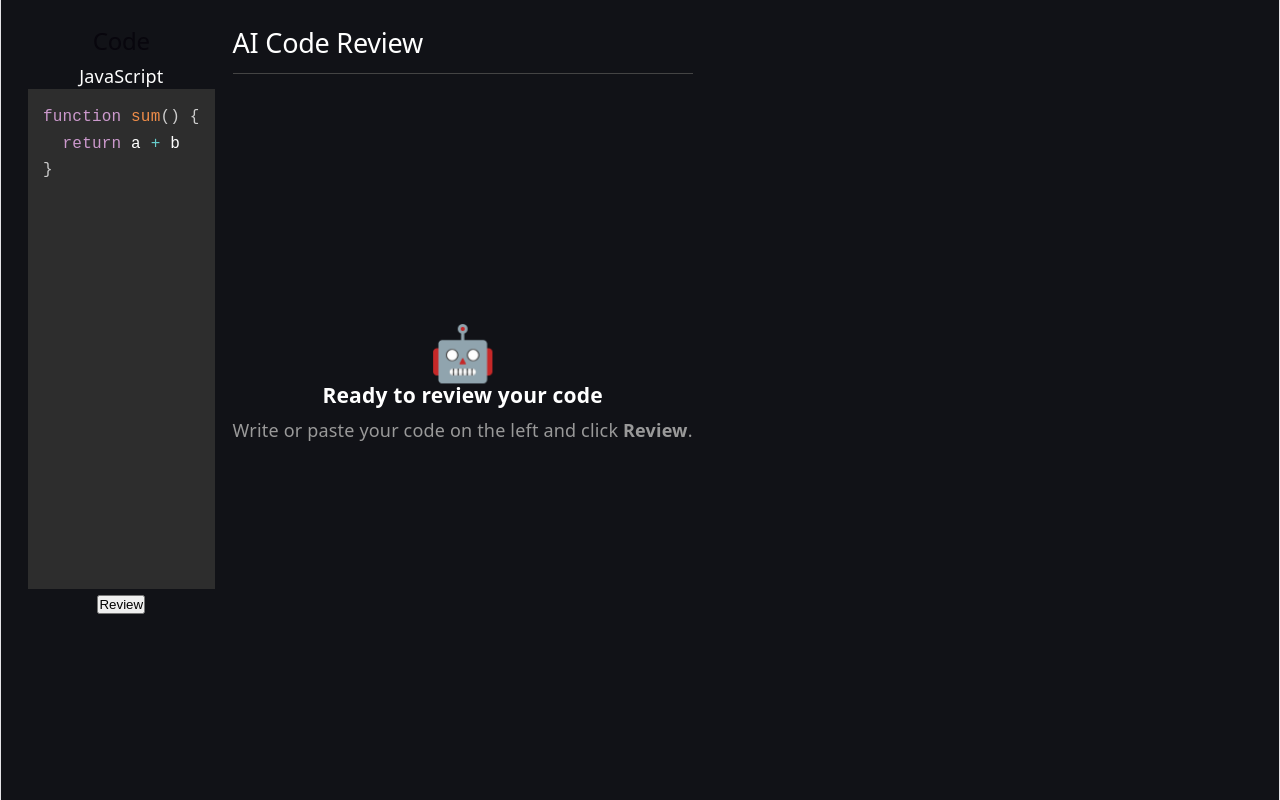
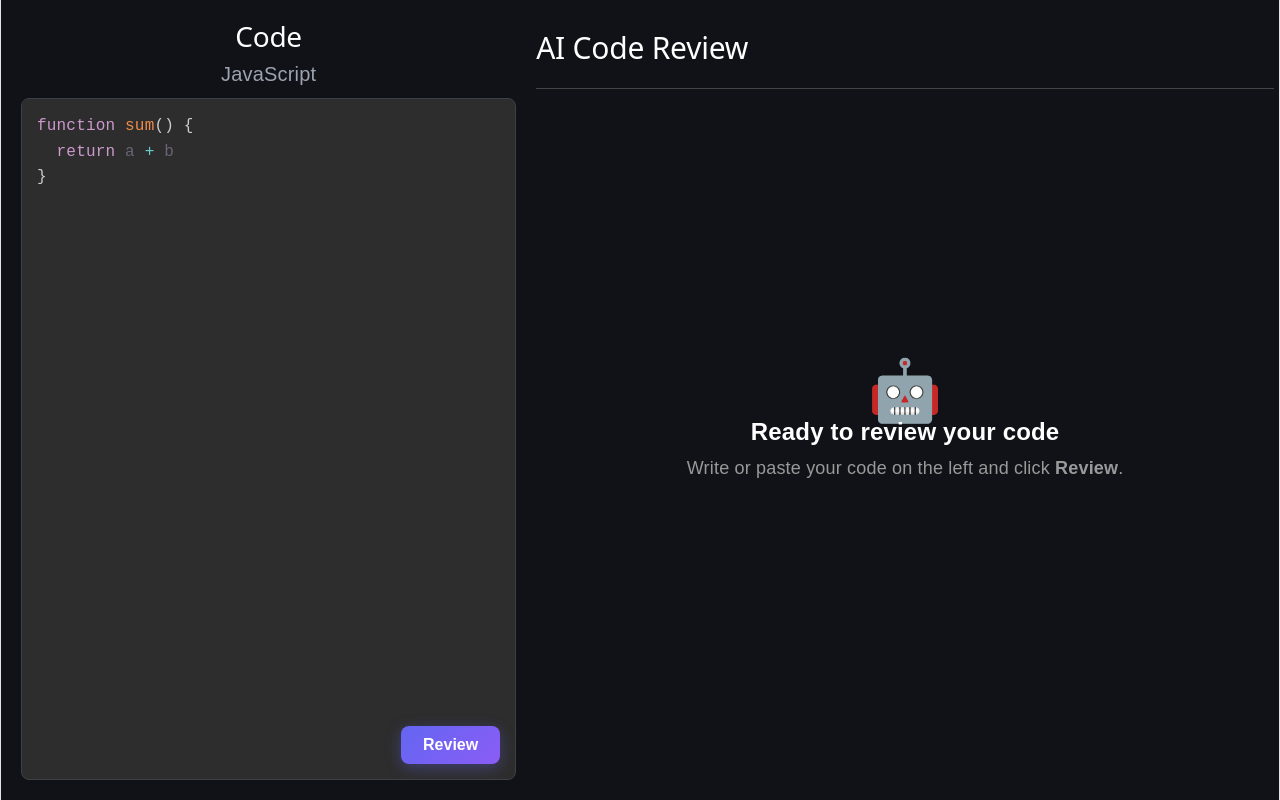
Before and after one commit to trnvra/code-reviewer, a React app in the folder Frontend/: page / in a window 1280 px wide. Built offline with nearby package versions, Linux system fonts and the light colour scheme; the HTML template or start-up script is replaced by a standard one.

Commit message:
fix editor review layout and scrolling

```diff
--- a/Frontend/src/App.css
+++ b/Frontend/src/App.css
@@ -7,142 +7,156 @@
 html,
 body,
 #root {
+    width: 100%;
     height: 100%;
-  width: 100%;
+    overflow: hidden;
 }
 
 body {
-  background-color: #111217;
-  color: white;
-  overflow: hidden;
+    background: #111217;
+    font-family: Arial, sans-serif;
 }
 
 /* =========================
    MAIN LAYOUT
 ========================= */
 
-main {
+main.app {
+    width: 100%;
     height: 100vh;
-  width: 100%;
-  padding: 1.5rem;
+    padding: 20px;
     display: flex;
-  gap: 1rem;
-  background-color: #111217;
+    gap: 20px;
+    background: #111217;
     overflow: hidden;
 }
 
 /* =========================
-   LEFT = 40%
-   RIGHT = 60%
+   LEFT - CODE EDITOR
+   40%
 ========================= */
 
-main .left {
+.editor-section {
+    flex: 0 0 40%;
     width: 40%;
-  flex: 0 0 40%;
     height: 100%;
-  position: relative;
-  overflow: hidden;
-  border-radius: 0.7rem;
-  background-color: #0c0c0c;
-  border: 1px solid #333;
+    min-width: 0;
+
+    display: flex;
+    flex-direction: column;
 }
 
-main .right {
-  width: 60%;
-  flex: 0 0 60%;
-  height: 100%;
-  overflow-y: auto;
-  overflow-x: hidden;
-  border-radius: 0.7rem;
-  background-color: #18191f;
-  border: 1px solid #333;
-  padding: 1.5rem 2rem;
-  font-size: 1.05rem;
-  color: #d5d5d5;
+/* Code heading */
+
+.editor-header {
+    flex-shrink: 0;
+    text-align: center;
+    margin-bottom: 10px;
 }
 
-/* =========================
-   CODE EDITOR
-   ========================= */
-
-.left .code {
-  height: 100%;
-  width: 100%;
-  background-color: #0c0c0c;
+.editor-header h2 {
+    color: white;
+    font-size: 28px;
+    margin-bottom: 8px;
 }
 
-.left .code textarea,
-.left .code pre {
+.editor-header span {
+    color: #9ca3af;
+    font-size: 20px;
+}
+
+/* Editor box */
+
+.editor-container {
+    position: relative;
+
+    flex: 1;
+    min-height: 0;
+    width: 100%;
+
+    background: #2d2d2d;
+    border-radius: 8px;
+    overflow: hidden;
+
+    border: 1px solid #3f3f46;
+}
+
+/* react-simple-code-editor */
+
+.editor-container textarea,
+.editor-container pre {
     width: 100% !important;
     height: 100% !important;
-  min-width: 0 !important;
+    min-height: 100% !important;
+
     margin: 0 !important;
-  padding: 1rem !important;
-  border-radius: 0.7rem;
-  background-color: #0c0c0c !important;
+    padding: 15px !important;
+
+    font-family: "Fira Code", "Fira Mono", monospace !important;
+    font-size: 16px !important;
+    line-height: 1.6 !important;
+
+    box-sizing: border-box !important;
 }
 
-/* =========================
-   REVIEW BUTTON
-   ========================= */
+/* Review button */
 
-main .left .review {
+.review-button {
     position: absolute;
-  bottom: 1rem;
-  right: 1rem;
+    bottom: 15px;
+    right: 15px;
 
-  background: linear-gradient(135deg, #7c5cff, #a855f7);
+    padding: 10px 22px;
+
+    border: none;
+    border-radius: 8px;
+
+    background: linear-gradient(135deg, #6366f1, #8b5cf6);
     color: white;
 
-  padding: 0.7rem 1.8rem;
-
-  font-size: 1rem;
+    font-size: 16px;
     font-weight: 600;
-
-  border: none;
-  border-radius: 0.6rem;
 
     cursor: pointer;
 
-  box-shadow: 0 5px 20px rgba(124, 92, 255, 0.35);
+    box-shadow: 0 4px 15px rgba(99, 102, 241, 0.35);
 
-  transition: all 0.2s ease;
+    transition: 0.2s ease;
 }
 
-main .left .review:hover {
+.review-button:hover {
     transform: translateY(-2px);
-  box-shadow: 0 8px 25px rgba(124, 92, 255, 0.5);
+    box-shadow: 0 6px 20px rgba(99, 102, 241, 0.5);
 }
 
-main .left .review:active {
-  transform: translateY(0);
-}
-
-main .left .review:disabled {
+.review-button:disabled {
     opacity: 0.6;
     cursor: not-allowed;
     transform: none;
 }
 
 /* =========================
-   RIGHT SIDE SCROLL
+   RIGHT - AI REVIEW
+   60%
 ========================= */
 
-main .right::-webkit-scrollbar {
-  width: 8px;
-}
+.review-section {
+    flex: 0 0 60%;
+    width: 60%;
+    height: 100%;
 
-main .right::-webkit-scrollbar-track {
-  background: #111217;
-}
+    min-width: 0;
+    min-height: 0;
 
-main .right::-webkit-scrollbar-thumb {
-  background: #555;
-  border-radius: 10px;
-}
+    display: flex;
+    flex-direction: column;
 
-main .right::-webkit-scrollbar-thumb:hover {
-  background: #777;
+    color: #d5d5d5;
+
+    overflow-y: auto;
+    overflow-x: hidden;
+
+    padding: 0 5px 30px 0;
 }
 
 /* =========================
@@ -150,125 +164,141 @@ main .right::-webkit-scrollbar-thumb:hover {
 ========================= */
 
 .review-header {
+    flex-shrink: 0;
+
     display: flex;
     align-items: center;
     justify-content: space-between;
 
-  margin-bottom: 1rem;
-  padding-bottom: 0.8rem;
+    padding: 10px 0 15px;
+
+    margin-bottom: 20px;
 
     border-bottom: 1px solid #444;
 }
 
 .review-header h2 {
-  margin: 0;
-  color: #ffffff;
-  font-size: 1.5rem;
+    color: white;
+    font-size: 30px;
 }
 
 /* =========================
    AI BADGE
 ========================= */
 
-.ai-badge,
-.demo-badge {
-  padding: 0.45rem 0.8rem;
+.ai-badge {
+    padding: 10px 18px;
 
-  border-radius: 0.5rem;
+    border-radius: 10px;
 
-  font-size: 0.8rem;
+    background: rgba(0, 200, 100, 0.15);
+    color: #6cffaa;
+
+    font-size: 15px;
     font-weight: 600;
 }
 
-.ai-badge {
-  background-color: rgba(0, 200, 100, 0.15);
-  color: #6cffaa;
-}
+.demo-badge {
+    padding: 10px 18px;
 
-.demo-badge {
-  background-color: rgba(255, 190, 0, 0.15);
+    border-radius: 10px;
+
+    background: rgba(255, 190, 0, 0.15);
     color: #ffd35a;
+
+    font-size: 15px;
+    font-weight: 600;
 }
 
 /* =========================
-   MARKDOWN CONTENT
+   REVIEW CONTENT
 ========================= */
 
 .review-content {
     width: 100%;
+    min-width: 0;
 }
 
 .review-content p {
-  text-align: left;
-  line-height: 1.7;
-  margin-bottom: 1rem;
-  color: #d0d0d0;
+    margin-bottom: 20px;
+    color: #d5d5d5;
+    line-height: 1.8;
+    font-size: 18px;
 }
 
 .review-content h1,
 .review-content h2,
 .review-content h3 {
-  text-align: left;
-  color: #ffffff;
-  margin-top: 1.5rem;
-  margin-bottom: 0.7rem;
+    color: white;
+    margin-top: 25px;
+    margin-bottom: 15px;
 }
 
 .review-content h1 {
-  font-size: 1.6rem;
+    font-size: 28px;
 }
 
 .review-content h2 {
-  font-size: 1.35rem;
+    font-size: 25px;
 }
 
 .review-content h3 {
-  font-size: 1.15rem;
+    font-size: 21px;
 }
+
+/* Lists */
 
 .review-content ul,
 .review-content ol {
-  padding-left: 1.5rem;
-  margin-bottom: 1rem;
+    padding-left: 30px;
+    margin-bottom: 20px;
 }
 
 .review-content li {
-  margin-bottom: 0.5rem;
-  line-height: 1.6;
+    margin-bottom: 10px;
+    line-height: 1.7;
+}
+
+/* Horizontal line */
+
+.review-content hr {
+    border: none;
+    border-top: 1px solid #444;
+    margin: 25px 0;
 }
 
 /* =========================
-   CODE BLOCKS IN REVIEW
+   CODE BLOCKS INSIDE REVIEW
 ========================= */
 
 .review-content pre {
     width: 100%;
+    max-width: 100%;
+
     overflow-x: auto;
 
-  padding: 1rem;
-  margin: 1rem 0;
+    padding: 15px;
+    margin: 20px 0;
 
-  border-radius: 0.6rem;
+    border-radius: 8px;
 
-  background-color: #1e1e1e !important;
+    background: #1e1e1e !important;
 }
 
 .review-content pre code {
-  font-family: "Fira Code", monospace;
-  font-size: 0.9rem;
+    font-family: "Fira Code", "Fira Mono", monospace;
+    font-size: 14px;
     white-space: pre;
 }
 
-/* =========================
-   INLINE CODE
-   ========================= */
+/* Inline code */
 
 .review-content :not(pre) > code {
-  background-color: #202025;
+    background: #202025;
 
-  padding: 0.15rem 0.4rem;
+    padding: 4px 7px;
 
-  border-radius: 0.3rem;
+    border-radius: 5px;
 
     color: #ffffff;
 
@@ -276,11 +306,19 @@ main .right::-webkit-scrollbar-thumb:hover {
 }
 
 /* =========================
+   SCORE CARDS
+========================= */
+
+.score-container {
+    width: 100%;
+}
+
+/* =========================
    LOADING
 ========================= */
 
 .loading {
-  height: 70%;
+    flex: 1;
 
     display: flex;
     flex-direction: column;
@@ -292,17 +330,17 @@ main .right::-webkit-scrollbar-thumb:hover {
 }
 
 .loader {
-  width: 35px;
-  height: 35px;
+    width: 40px;
+    height: 40px;
 
-  border: 4px solid #555;
-  border-top: 4px solid #ffffff;
+    border: 4px solid #444;
+    border-top: 4px solid #8b5cf6;
 
     border-radius: 50%;
 
     animation: spin 0.8s linear infinite;
 
-  margin-bottom: 1rem;
+    margin-bottom: 15px;
 }
 
 @keyframes spin {
@@ -316,7 +354,7 @@ main .right::-webkit-scrollbar-thumb:hover {
 ========================= */
 
 .empty-review {
-  height: 80%;
+    flex: 1;
 
     display: flex;
     flex-direction: column;
@@ -325,20 +363,24 @@ main .right::-webkit-scrollbar-thumb:hover {
     align-items: center;
 
     text-align: center;
+
+    min-height: 0;
 }
 
 .empty-icon {
-  font-size: 3rem;
-  margin-bottom: 1rem;
+    font-size: 60px;
+    margin-bottom: 15px;
 }
 
 .empty-review h3 {
-  color: #ffffff;
-  margin-bottom: 0.5rem;
+    color: white;
+    font-size: 24px;
+    margin-bottom: 10px;
 }
 
 .empty-review p {
     color: #999;
+    font-size: 18px;
 }
 
 /* =========================
@@ -346,13 +388,13 @@ main .right::-webkit-scrollbar-thumb:hover {
 ========================= */
 
 .error-box {
-  padding: 1rem;
+    padding: 15px;
 
-  margin-top: 1rem;
+    margin-top: 10px;
 
-  border-radius: 0.6rem;
+    border-radius: 8px;
 
-  background-color: rgba(255, 70, 70, 0.12);
+    background: rgba(255, 70, 70, 0.12);
 
     border: 1px solid rgba(255, 70, 70, 0.3);
 
@@ -360,34 +402,60 @@ main .right::-webkit-scrollbar-thumb:hover {
 }
 
 /* =========================
+   RIGHT SIDE SCROLLBAR
+========================= */
+
+.review-section::-webkit-scrollbar {
+    width: 8px;
+}
+
+.review-section::-webkit-scrollbar-track {
+    background: #1b1c21;
+}
+
+.review-section::-webkit-scrollbar-thumb {
+    background: #555;
+    border-radius: 10px;
+}
+
+.review-section::-webkit-scrollbar-thumb:hover {
+    background: #777;
+}
+
+/* =========================
    MOBILE
 ========================= */
 
 @media (max-width: 768px) {
-  body {
+
+    html,
+    body,
+    #root {
         overflow: auto;
     }
 
-  main {
-    flex-direction: column;
+    main.app {
         height: auto;
         min-height: 100vh;
-    padding: 1rem;
+
+        flex-direction: column;
+
+        padding: 15px;
+
         overflow: visible;
     }
 
-  main .left,
-  main .right {
+    .editor-section,
+    .review-section {
         width: 100%;
-    flex: 0 0 100%;
+        flex: none;
     }
 
-  main .left {
+    .editor-section {
         height: 500px;
     }
 
-  main .right {
+    .review-section {
         height: 600px;
-    padding: 1rem;
     }
 }
--- a/Frontend/src/App.jsx
+++ b/Frontend/src/App.jsx
@@ -22,6 +22,32 @@ function App() {
     const [mode, setMode] = useState("");
     const [loading, setLoading] = useState(false);
     const [error, setError] = useState("");
+
+    // Score ko AI response se nikalne ke liye
+    function extractScores(text) {
+
+        const getScore = (name) => {
+
+            const regex = new RegExp(
+                name + "\\s*:\\s*\\*?\\*?\\s*(\\d+(?:\\.\\d+)?)\\s*/\\s*10",
+                "i"
+            );
+
+            const match = text.match(regex);
+
+            return match ? Number(match[1]) : null;
+        };
+
+        return {
+            codeQuality: getScore("Code Quality"),
+            performance: getScore("Performance"),
+            security: getScore("Security"),
+            readability: getScore("Readability"),
+            maintainability: getScore("Maintainability"),
+            overall: getScore("Overall Score")
+        };
+    }
+
 
     async function reviewCode() {
 
@@ -63,15 +89,26 @@ function App() {
         }
     }
 
+
+    const scores = review ? extractScores(review) : null;
+
+
     return (
         <main className="app">
+
+            {/* LEFT - CODE EDITOR */}
 
             <section className="editor-section">
 
                 <div className="editor-header">
-                    <h2>Code</h2>
-                    <span>JavaScript</span>
+
+                    <div>
+                        <h2>Code</h2>
+                        <span>JavaScript</span>
+                    </div>
+
                 </div>
+
 
                 <div className="editor-container">
 
@@ -96,6 +133,7 @@ function App() {
                         }}
                     />
 
+
                     <button
                         className="review-button"
                         onClick={reviewCode}
@@ -108,6 +146,8 @@ function App() {
 
             </section>
 
+
+            {/* RIGHT - AI REVIEW */}
 
             <section className="review-section">
 
@@ -130,13 +170,22 @@ function App() {
                 </div>
 
 
+                {/* LOADING */}
+
                 {loading && (
                     <div className="loading">
+
                         <div className="loader"></div>
-                        <p>AI is analyzing your code...</p>
+
+                        <p>
+                            AI is analyzing your code...
+                        </p>
+
                     </div>
                 )}
 
+
+                {/* ERROR */}
 
                 {error && (
                     <div className="error-box">
@@ -145,27 +194,107 @@ function App() {
                 )}
 
 
+                {/* SCORE */}
+
+                {!loading && !error && review && scores && (
+
+                    <div className="score-section">
+
+                        <div className="overall-score">
+
+                            <span className="score-label">
+                                Overall Score
+                            </span>
+
+                            <span className="overall-number">
+                                {scores.overall ?? "—"}
+                                <small>/10</small>
+                            </span>
+
+                        </div>
+
+
+                        <div className="score-grid">
+
+                            <div className="score-card">
+                                <span>Code Quality</span>
+                                <strong>
+                                    {scores.codeQuality ?? "—"}/10
+                                </strong>
+                            </div>
+
+
+                            <div className="score-card">
+                                <span>Performance</span>
+                                <strong>
+                                    {scores.performance ?? "—"}/10
+                                </strong>
+                            </div>
+
+
+                            <div className="score-card">
+                                <span>Security</span>
+                                <strong>
+                                    {scores.security ?? "—"}/10
+                                </strong>
+                            </div>
+
+
+                            <div className="score-card">
+                                <span>Readability</span>
+                                <strong>
+                                    {scores.readability ?? "—"}/10
+                                </strong>
+                            </div>
+
+
+                            <div className="score-card">
+                                <span>Maintainability</span>
+                                <strong>
+                                    {scores.maintainability ?? "—"}/10
+                                </strong>
+                            </div>
+
+                        </div>
+
+                    </div>
+
+                )}
+
+
+                {/* REVIEW */}
+
                 {!loading && !error && review && (
+
                     <div className="review-content">
 
                         <Markdown
                             rehypePlugins={[rehypeHighlight]}
                         >
-                            {review}
+                            {review.replace(
+                                /## 📊 Score[\s\S]*?(?=## 🎯 Final Recommendation|$)/,
+                                ""
+                            )}
                         </Markdown>
 
                     </div>
+
                 )}
 
 
+                {/* EMPTY */}
+
                 {!loading && !error && !review && (
+
                     <div className="empty-review">
 
                         <div className="empty-icon">
                             🤖
                         </div>
 
-                        <h3>Ready to review your code</h3>
+                        <h3>
+                            Ready to review your code
+                        </h3>
 
                         <p>
                             Write or paste your code on the left and
@@ -173,6 +302,7 @@ function App() {
                         </p>
 
                     </div>
+
                 )}
 
             </section>
```
Lines whose indentation alone changed are shown as unchanged.
